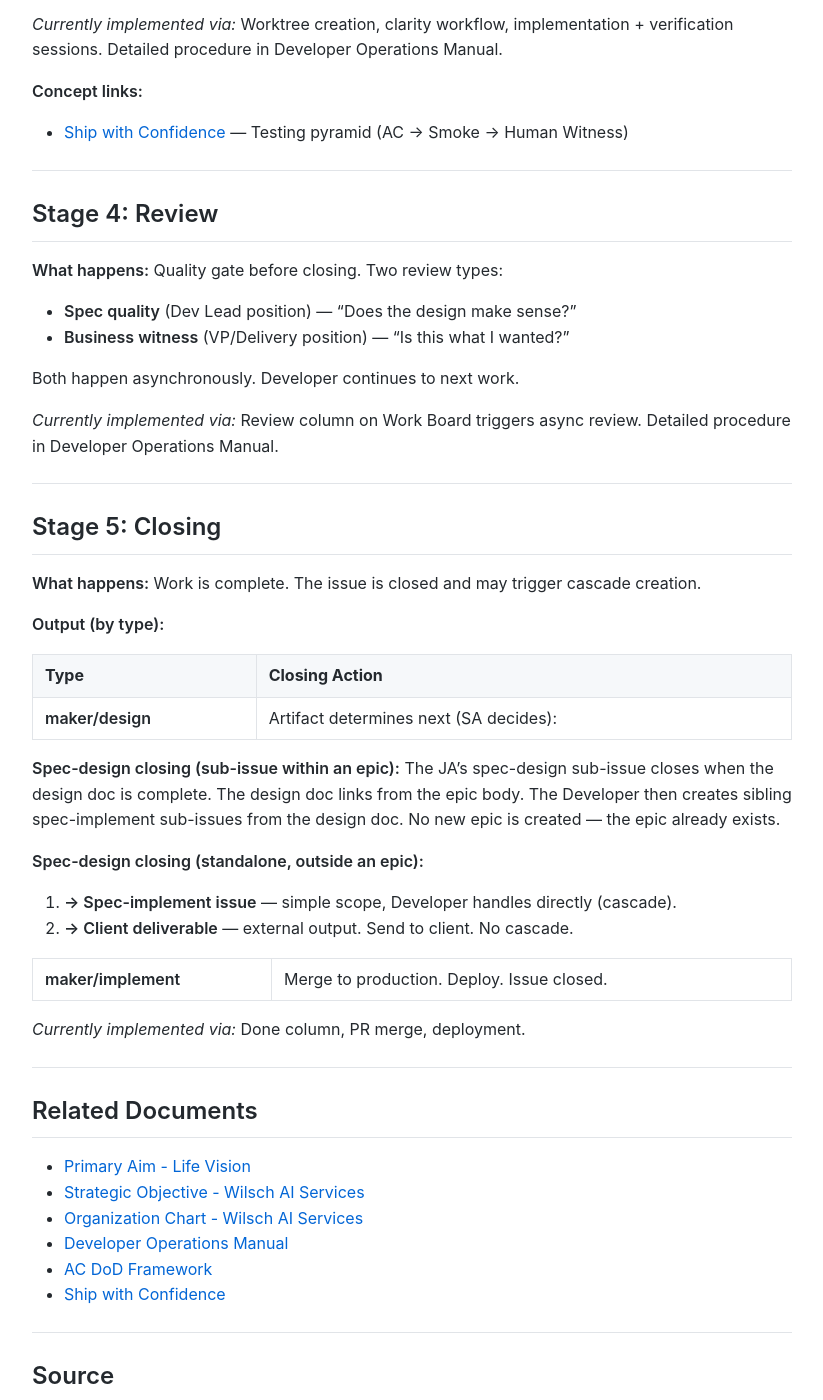
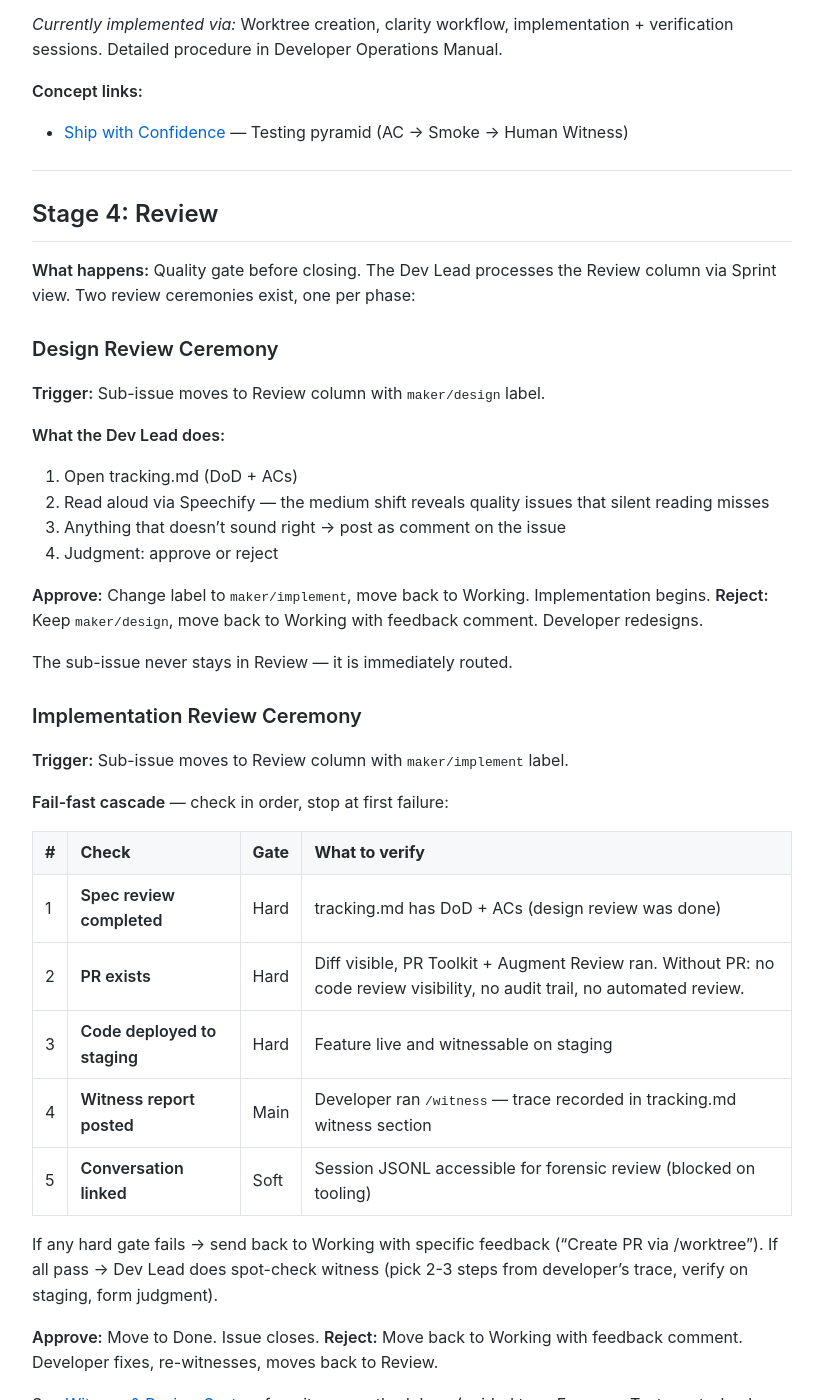
Before and after one commit to MariusWilsch/public-wilsch-ai-pages, a Jekyll site: the page built from global/issue-lifecycle-router.md, in a window 1280 px wide and 1400 px high, scrolled down 16168 px. Shown: the whole window, without its empty margins (228-1051 px from the left). Built offline with Jekyll 4.4.1, drawn with Linux system fonts in a browser that asks for light colours; our own code applies the rules of GitHub Pages for plain Markdown files; some of the changed text lies outside the part shown.

Commit message:
Sync from hippocampus 2026-02-28

```diff
--- a/global/issue-lifecycle-router.md
+++ b/global/issue-lifecycle-router.md
@@ -509,14 +509,45 @@ All sub-issues complete = mechanical closure signal. VP/Delivery confirms the bu
 
 ## Stage 4: Review
 
-**What happens:** Quality gate before closing. Two review types:
+**What happens:** Quality gate before closing. The Dev Lead processes the Review column via Sprint view. Two review ceremonies exist, one per phase:
 
-- **Spec quality** (Dev Lead position) — "Does the design make sense?"
-- **Business witness** (VP/Delivery position) — "Is this what I wanted?"
+### Design Review Ceremony
 
-Both happen asynchronously. Developer continues to next work.
+**Trigger:** Sub-issue moves to Review column with `maker/design` label.
 
-*Currently implemented via:* Review column on Work Board triggers async review. Detailed procedure in Developer Operations Manual.
+**What the Dev Lead does:**
+1. Open tracking.md (DoD + ACs)
+2. Read aloud via Speechify — the medium shift reveals quality issues that silent reading misses
+3. Anything that doesn't sound right → post as comment on the issue
+4. Judgment: approve or reject
+
+**Approve:** Change label to `maker/implement`, move back to Working. Implementation begins.
+**Reject:** Keep `maker/design`, move back to Working with feedback comment. Developer redesigns.
+
+The sub-issue never stays in Review — it is immediately routed.
+
+### Implementation Review Ceremony
+
+**Trigger:** Sub-issue moves to Review column with `maker/implement` label.
+
+**Fail-fast cascade** — check in order, stop at first failure:
+
+| # | Check | Gate | What to verify |
+|---|-------|------|----------------|
+| 1 | **Spec review completed** | Hard | tracking.md has DoD + ACs (design review was done) |
+| 2 | **PR exists** | Hard | Diff visible, PR Toolkit + Augment Review ran. Without PR: no code review visibility, no audit trail, no automated review. |
+| 3 | **Code deployed to staging** | Hard | Feature live and witnessable on staging |
+| 4 | **Witness report posted** | Main | Developer ran `/witness` — trace recorded in tracking.md witness section |
+| 5 | **Conversation linked** | Soft | Session JSONL accessible for forensic review (blocked on tooling) |
+
+If any hard gate fails → send back to Working with specific feedback ("Create PR via /worktree"). If all pass → Dev Lead does spot-check witness (pick 2-3 steps from developer's trace, verify on staging, form judgment).
+
+**Approve:** Move to Done. Issue closes.
+**Reject:** Move back to Working with feedback comment. Developer fixes, re-witnesses, moves back to Review.
+
+See [Witness & Review System](https://mariuswilsch.github.io/public-wilsch-ai-pages/global/dev-lead-witness-review-system) for witness methodology (guided tour, Feynman Test, spot-check depth).
+
+*Currently implemented via:* Review column on Work Board triggers async review.
 
 ---
 
@@ -576,3 +607,6 @@ The JA's spec-design sub-issue closes when the design doc is complete. The desig
 - Milestone retrofit + ILR contradiction pass (2026-02-27) — milestone naming with forcing functions, cadence body config, column-only review gates, epic body format, reactive SLA pattern
 - Session: /Users/verdant/.claude/projects/-Users-verdant-Documents-projects-00-WILSCH-AI-INTERNAL--soloforce/316adeee-7e5d-4f7c-a9b3-ef546cae4085.jsonl
 - Evidence: 7 dead milestones closed, 10 active milestones configured, 11 IITR issues closed, IITR epic #953 created
+- Ceremony definition extraction pass (2026-02-28) — design review ceremony (Speechify + judge), implementation review ceremony (5-check fail-fast cascade), witness tour mechanism
+- Session: /Users/verdant/.claude/projects/-Users-verdant-Documents-projects-00-WILSCH-AI-INTERNAL--soloforce/83d4d2fe-f380-41ee-90e1-82ad154feca5.jsonl
+- Evidence: #757 ceremony validation (1/5 checks pass), #726 sub-issues as live test case, tracking.md examples from DaveX2001/deliverable-tracking
```
